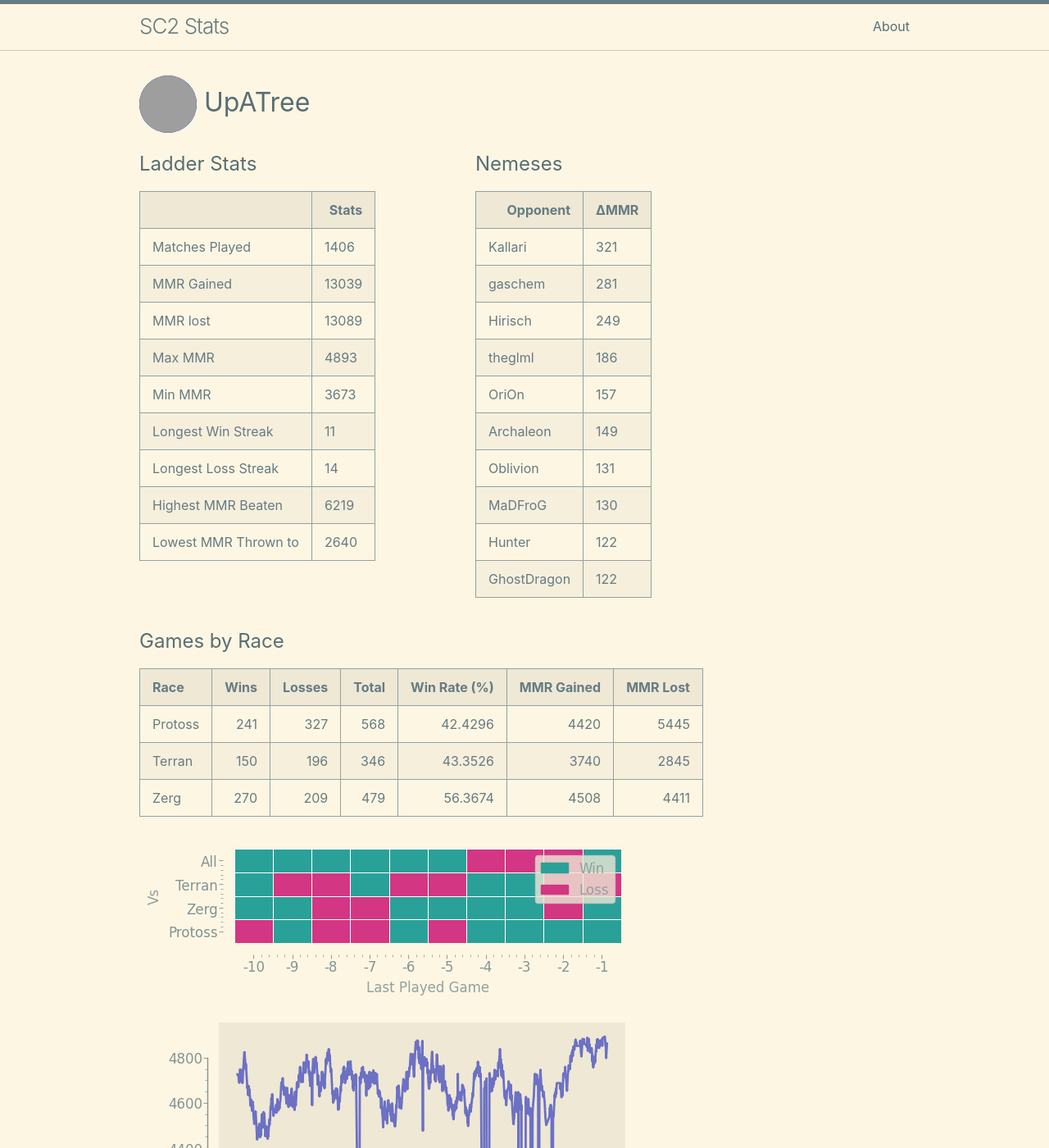
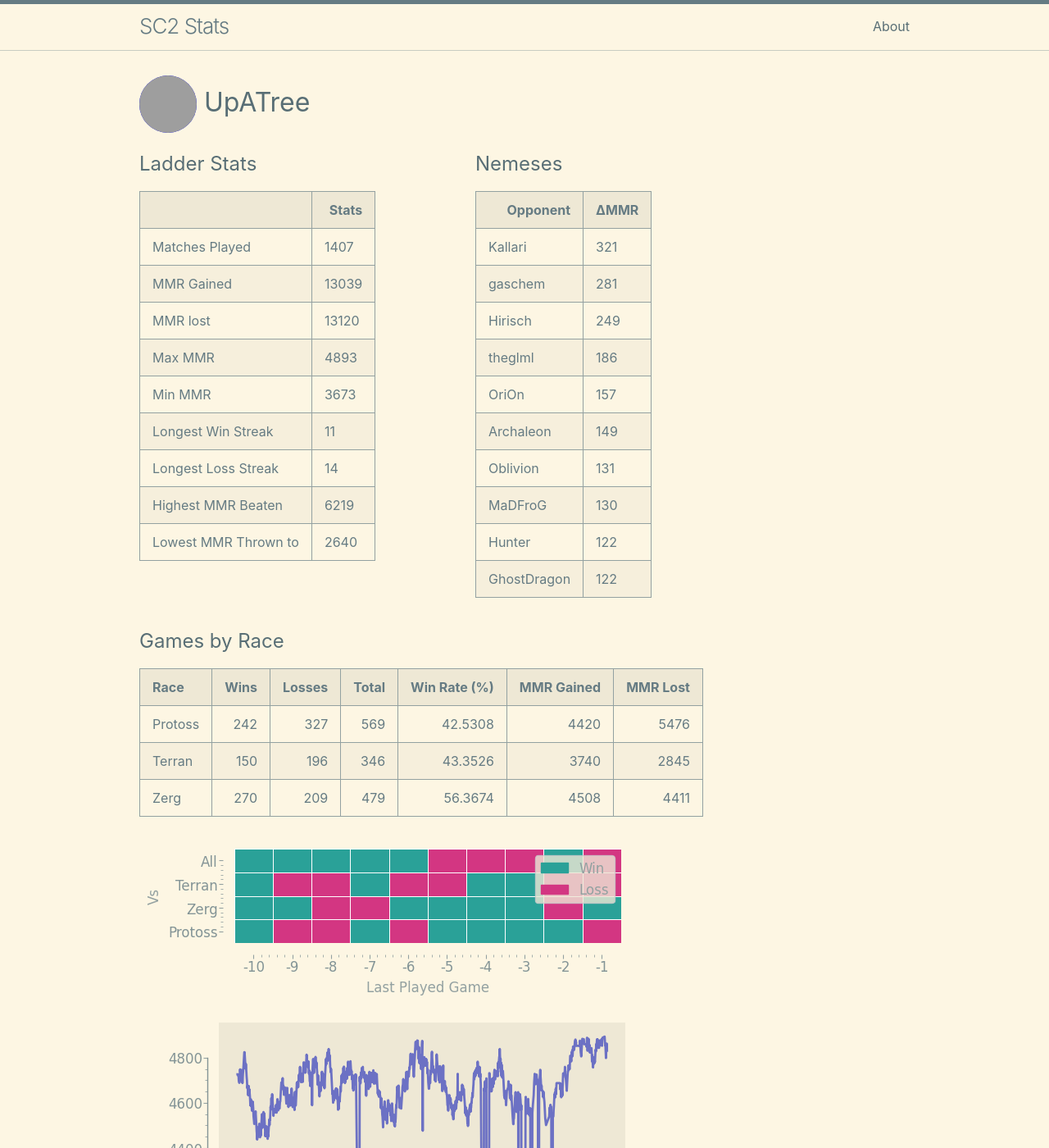
Before and after one commit to kylermurphy/UpATree, a Jekyll site: the page built from docs/index.md, in a window 1280 px wide and 1400 px high. Shown: the whole window at 82% size. Built offline with Jekyll 4.4.1, drawn with Linux system fonts in a browser that asks for light colours; grey boxes are pictures that could not be loaded.

Commit message:
running on push

```diff
--- a/docs/index.md
+++ b/docs/index.md
@@ -18,7 +18,7 @@ layout: home
   <tbody>
     <tr>
       <td>Matches Played</td>
-      <td>1406</td>
+      <td>1407</td>
     </tr>
     <tr>
       <td>MMR Gained</td>
@@ -26,7 +26,7 @@ layout: home
     </tr>
     <tr>
       <td>MMR lost</td>
-      <td>13089</td>
+      <td>13120</td>
     </tr>
     <tr>
       <td>Max MMR</td>
@@ -114,7 +114,7 @@ layout: home
 
 | Race    |   Wins |   Losses |   Total |   Win Rate (%) |   MMR Gained |   MMR Lost |
 |:--------|-------:|---------:|--------:|---------------:|-------------:|-----------:|
-| Protoss |    241 |      327 |     568 |        42.4296 |         4420 |       5445 |
+| Protoss |    242 |      327 |     569 |        42.5308 |         4420 |       5476 |
 | Terran  |    150 |      196 |     346 |        43.3526 |         3740 |       2845 |
 | Zerg    |    270 |      209 |     479 |        56.3674 |         4508 |       4411 |
 
--- a/log.txt
+++ b/log.txt
@@ -600,3 +600,4 @@ Writing a log file 2025-03-21 23:47:48.
 Writing a log file 2025-03-22 16:25:51.
 Writing a log file 2025-03-22 16:48:15.
 Writing a log file 2025-03-22 17:17:59.
+Writing a log file 2025-03-22 17:31:17.
```
Also changed, not shown: docs/assets/MMR.png, docs/assets/daily.png, docs/assets/gm_hist.png, docs/assets/r_wrt.png, 1 other file.
